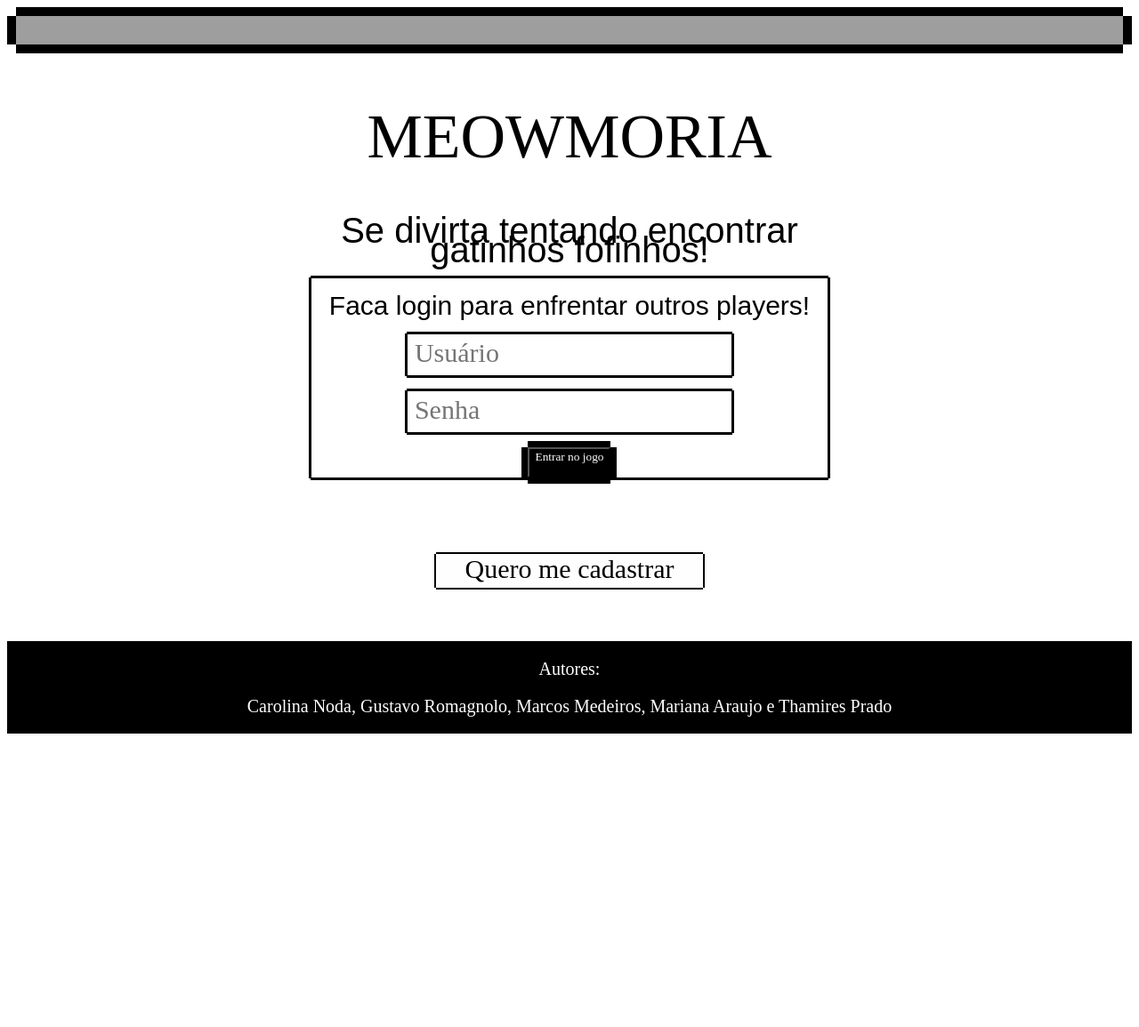
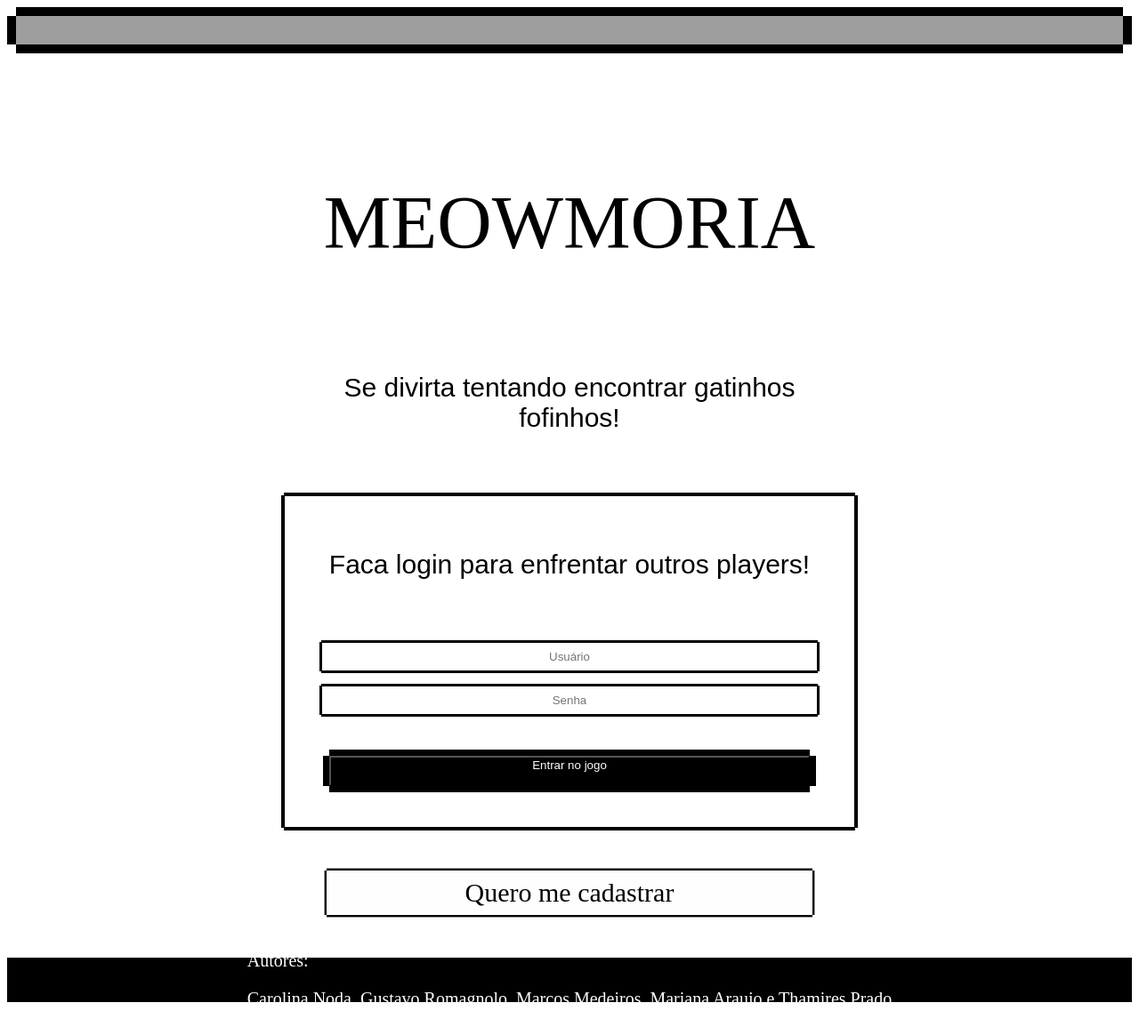
Before and after one commit to GutoRomagnolo/meowmoria-game, a PHP site: page /login.html in a window 1280 px wide. Shown: the whole page at 89% size. Before the commit the page ends 825 px from the top, so only its background shows below. Run offline with PHP 8.4, Linux system fonts and the light colour scheme; some libraries are stand-ins or nearby versions; some web fonts are replaced; grey boxes are pictures that could not be loaded.

Commit message:
refactor: refatorando tela de login e selecionar modo

```diff
--- a/src/Login/login.css
+++ b/src/Login/login.css
@@ -1,6 +1,6 @@
 @font-face {
   font-family: "Nintendo DS BIOS";
-  src: url(./../assets/Fontes/Nintendo-DS-BIOS.ttf)
+  src: url(./../assets/Fontes/Nintendo-DS-BIOS.ttf);
 }
 
 @font-face {
@@ -9,8 +9,7 @@
 }
 
 body {
-  font-family: 'Nintendo DS BIOS', sans-serif;
-  font-size: 40px;
+  font-family: "Nintendo DS BIOS", sans-serif;
   min-height: 100vh;
   display: flex;
   flex-direction: column;
@@ -20,9 +19,10 @@ body {
   display: flex;
   flex-direction: row;
   background-color: black;
-  box-shadow: -10px 0 0 0 black, 10px 0 0 0 black, 0 -10px 0 0 black, 0 10px 0 0 black;
+  box-shadow: -0.625rem 0 0 0 black, 0.625rem 0 0 0 black, 0 -0.625rem 0 0 black,
+    0 0.625rem 0 0 black;
   height: 2rem;
-  margin: 10px;
+  margin: 0.625rem;
   font-size: 1.875rem;
 }
 
@@ -31,156 +31,124 @@ body {
 }
 
 h1 {
-  font-family: '3Dventure';
+  font-family: "3Dventure";
   font-style: normal;
   font-weight: 500;
-  font-size: 70px;
-  line-height: 72px;
+  font-size: 5.313rem;
   text-align: center;
 }
 
-p {
-  font-style: normal;
-  font-weight: 400;
-  line-height: 22px;
+.container-geral {
+  display: flex;
+  flex-direction: column;
+  align-items: center;
   text-align: center;
-  color: #000000;
-  margin: 20px;
 }
 
-form {
-  font-size: 30px;
+.titulo-pagina {
+  padding: 4.375rem 0 1.25rem;
+}
+
+.subtitulo-pagina {
+  font-size: 1.875rem;
+}
+
+.formulario-cadastro {
   display: flex;
+  align-items: center;
+  flex-direction: column;
+  font-size: 1.875rem;
+  padding-top: 2.5rem;
+}
+
+.dados {
+  border: 0.031rem solid black;
+  box-shadow: -0.188rem 0 0 0 black, 0.188rem 0 0 0 black, 0 -0.188rem 0 0 black,
+    0 0.188rem 0 0 black;
+  display: flex;
+  padding: 1.875rem 3.125rem;
   align-items: center;
   flex-direction: column;
 }
 
-.dados{
-  border: 0.5px solid black;
-  box-shadow: -2px 0 0 0 black,
-              2px 0 0 0 black,
-              0 -2px 0 0 black,
-              0 2px 0 0 black;
-  display: flex;
-  font-size: 30px;
-  align-items: center;
-  flex-direction: column;
-  justify-items: center;
-}
-
-.usuario-senha{
+.usuario-senha {
   display: flex;
   flex-direction: column;
   justify-content: space-evenly;
   align-items: center;
+  padding-bottom: 1rem;
   width: 100%;
 }
 
-.usuario-senha input{
-  font-size: 26px;
-  width: 60%;
-}
-
-input {
-  border: 1px solid black;
-  flex-direction: column;
-  padding: 0.5rem;
-  font-family: 'Nintendo DS BIOS';
-  box-shadow: -2px 0 0 0 black,
-              2px 0 0 0 black,
-              0 -2px 0 0 black,
-              0 2px 0 0 black;
-}
-
-.titulo{
+.titulo {
   display: flex;
   flex-direction: column;
   text-align: center;
+  padding-bottom: 2.5rem;
 }
 
 .campo-cadastro {
+  flex-direction: column;
+  text-align: center;
   margin-bottom: 1rem;
+  border: 0.063rem solid black;
+  padding: 0.5rem;
+  width: 100%;
+  box-shadow: -0.125rem 0 0 0 black, 0.125rem 0 0 0 black, 0 -0.125rem 0 0 black,
+  0 0.125rem 0 0 black;
 }
 
 .botao-entrar {
   display: flex;
-  box-sizing: border-box;
   background: #000000;
-  height: 34px;
-  padding-bottom: 1rem;
-  font-family: 'Nintendo DS BIOS';
-  color: #FFFEFE;
-  box-shadow: -7px 0 0 0 black,
-              7px 0 0 0 black,
-              0 -7px 0 0 black,
-              0 7px 0 0 black;
+  height: 2.125rem;
+  margin-top: 1.875rem;
+  color: #fffefe;
+  box-shadow: -0.438rem 0 0 0 black, 0.438rem 0 0 0 black, 0 -0.438rem 0 0 black,
+    0 0.438rem 0 0 black;
   cursor: pointer;
+  width: 100%;
+  justify-content: center;
+  transition: all 0.1s ease-in-out;
 }
 
-.cadastrar{
+.botao-entrar:hover, .botao-cadastrar:hover {
+  transform: scale(1.05);
+}
+
+.container-cadastro {
+  display: flex;
+  justify-content: center;
+  padding: 3rem 0 3rem 0;
+  width: 100%;
+}
+
+.botao-cadastrar {
   text-decoration: none;
   display: flex;
-  box-sizing: border-box;
-  margin: 60px;
-  margin-top: 85px;
-  height: 38px;
-  width: 300px;
-  background: #FFFEFE;
-  font-family: 'Nintendo DS BIOS';
-  font-size: 30px;
+  padding: 0.500rem 0 0.500rem 0;
+  background: #fffefe;
+  font-family: "Nintendo DS BIOS";
   color: #000000;
-  box-shadow: -2px 0 0 0 black,
-              2px 0 0 0 black,
-              0 -2px 0 0 black,
-              0 2px 0 0 black;
+  box-shadow: -0.150rem 0 0 0 black, 0.150rem 0 0 0 black, 0 -0.150rem 0 0 black,
+    0 0.150rem 0 0 black;
   cursor: pointer;
   flex-direction: column;
-  justify-items: center;
   align-items: center;
-}
-
-.entrar:hover {
-  transform: scale(1.1);
-}
-
-.cadastrar:hover {
-  transform: scale(1.1);
-}
-
-input[value="Cadastrar"] {
-  display: flex;
-  justify-content: center;
-}
-
-
-::placeholder {
-font-family: 'Nintendo DS BIOS';
-font-style: normal;
-font-weight: 400;
-font-size: 30px;
-line-height: 22px;
-}
-
-input[value="Quero me cadastrar"] {
-  display: flex;
-  justify-content: center;
-
+  transition: all 0.1s ease-in-out;
+  width: 85%;
 }
 
 /*FOOTER*/
 footer {
+  font-family: "Nintendo DS BIOS";
+  font-size: 1.25rem;
+  color: #fffefe;
   background-color: #000000;
+  height: 3.125rem;
   width: 100%;
   display: flex;
   align-items: center;
   justify-content: center;
-  left: 0;
-  bottom: 0;
   margin-top: auto;
 }
-
-footer p {
-  font-family: 'Nintendo DS BIOS';
-  font-size: 20px;
-  color: #FFFEFE;
-}
--- a/src/Login/login.html
+++ b/src/Login/login.html
@@ -18,29 +18,30 @@
     </header>
 
     <main>
-      <section>
-        <h1>MEOWMORIA</h1>
-        <p>
-          Se divirta tentando encontrar <br />
-          gatinhos fofinhos!
+      <section class="container-geral">
+        <h1 class="titulo-pagina">MEOWMORIA</h1>
+        <p class="subtitulo-pagina">
+          Se divirta tentando encontrar gatinhos <br/> fofinhos!
         </p>
-        <form>
+        <form class="formulario-cadastro">
           <div class="dados">
             <div class="titulo">
               <p>Faca login para enfrentar outros players!</p>
             </div>
             <div class="usuario-senha">
               <input class="campo-cadastro" placeholder="Usuário" />
-              <input class="campo-cadastro"type="password" placeholder="Senha" />
-              <button class="botao-entrar" type="submit">
-                Entrar no jogo
-              </button>
+              <input
+                class="campo-cadastro"
+                type="password"
+                placeholder="Senha"
+              />
+              <button class="botao-entrar" type="submit">Entrar no jogo</button>
             </div>
           </div>
-          <div class="botao">
-            <a href="./../Cadastro/cadastro.html" class="cadastrar"
-              >Quero me cadastrar</a
-            >
+          <div class="container-cadastro">
+            <a href="./../Cadastro/cadastro.html" class="botao-cadastrar">
+              Quero me cadastrar
+            </a>
           </div>
         </form>
       </section>
```
Also changed, not shown: src/SelecionarModo/selecionarmodo.css (+9 -10 lines).
